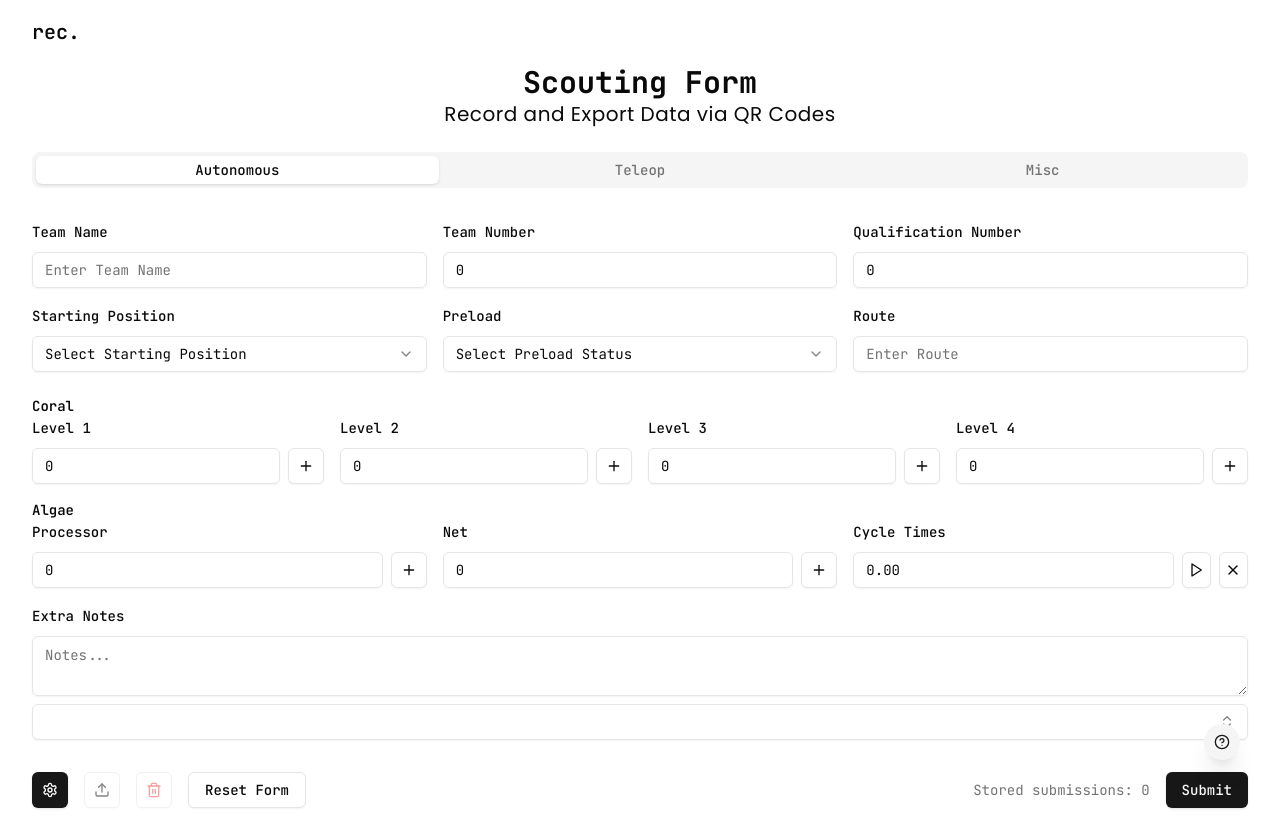
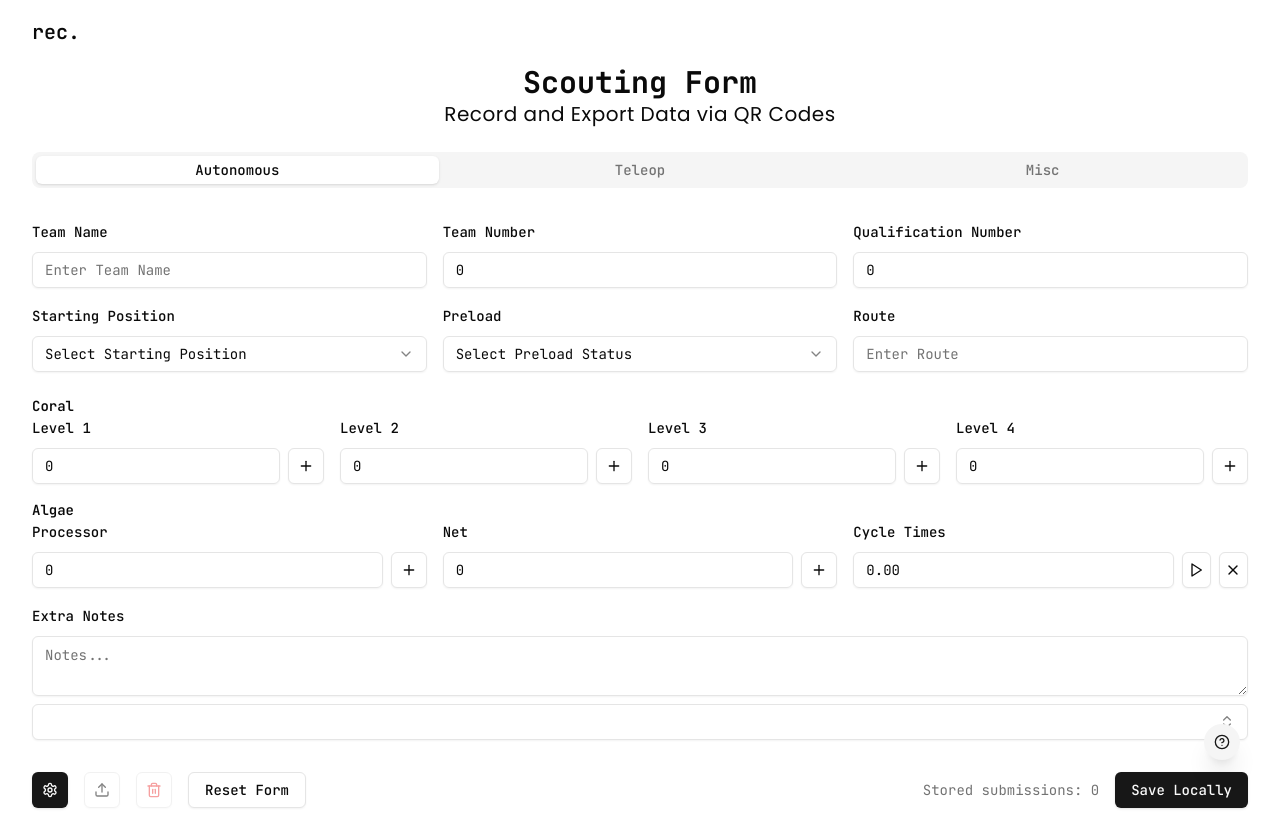
Before and after one commit to kevinnhou/frc-scouting, a Next.js app: page /~offline in a window 1280 px wide. Built offline with nearby package versions, Linux system fonts and the light colour scheme.

Commit message:
feat: add offline submission

```diff
--- a/src/app/~offline/page.tsx
+++ b/src/app/~offline/page.tsx
@@ -1,7 +1,7 @@
 import { Helper } from "@/components/form/help";
 import { MatchScoutingForm } from "@/components/form/match-scouting";
 
-export default function MatchScouting() {
+export default function OfflineScouting() {
   return (
     <>
       <Helper />
--- a/src/components/form/match-scouting.tsx
+++ b/src/components/form/match-scouting.tsx
@@ -3,6 +3,7 @@
 "use client";
 
 import { useEffect, useCallback, useState } from "react";
+import { usePathname } from "next/navigation";
 
 import { toast } from "sonner";
 import { useForm } from "react-hook-form";
@@ -78,6 +79,25 @@ const initialFormData: Partial<FormData> = {
 };
 
 export function MatchScoutingForm() {
+  const pathname = usePathname();
+  const [networkOffline, setNetworkOffline] = useState(false);
+  const isOffline = pathname?.includes("~offline") || networkOffline;
+
+  useEffect(() => {
+    setNetworkOffline(!navigator.onLine);
+
+    const handleOnline = () => setNetworkOffline(false);
+    const handleOffline = () => setNetworkOffline(true);
+
+    window.addEventListener("online", handleOnline);
+    window.addEventListener("offline", handleOffline);
+
+    return () => {
+      window.removeEventListener("online", handleOnline);
+      window.removeEventListener("offline", handleOffline);
+    };
+  }, []);
+
   const [showSpreadsheetIDDialog, setShowSpreadsheetIDDialog] = useState(false);
   const [showQRModal, setShowQRModal] = useState(false);
   const [showClearDataDialog, setShowClearDataDialog] = useState(false);
@@ -222,6 +242,12 @@ export function MatchScoutingForm() {
     localStorage.setItem("formSubmissions", JSON.stringify(updatedSubmissions));
     setStoredSubmissions(updatedSubmissions);
 
+    if (isOffline) {
+      toast.success("Data saved locally");
+      resetForm();
+      return;
+    }
+
     setIsSubmitting(true);
 
     toast.promise(
@@ -244,9 +270,6 @@ export function MatchScoutingForm() {
           }
         },
         error: (error) => {
-          if (error instanceof Error && error.message.includes("fetch")) {
-            return "Data saved locally";
-          }
           console.error(
             "Form submission failed:",
             error instanceof Error ? error.message : "Unknown error occurred."
@@ -463,7 +486,11 @@ export function MatchScoutingForm() {
                 Stored submissions: {storedSubmissions.length}
               </span>
               <Button type="submit" disabled={isSubmitting}>
-                {isSubmitting ? "Submitting..." : "Submit"}
+                {isSubmitting
+                  ? "Submitting..."
+                  : isOffline
+                    ? "Save Locally"
+                    : "Submit"}
               </Button>
             </div>
           </div>
```
